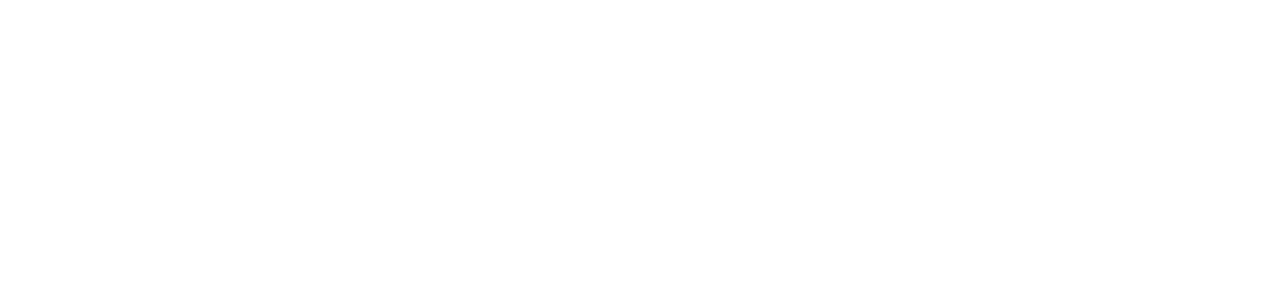
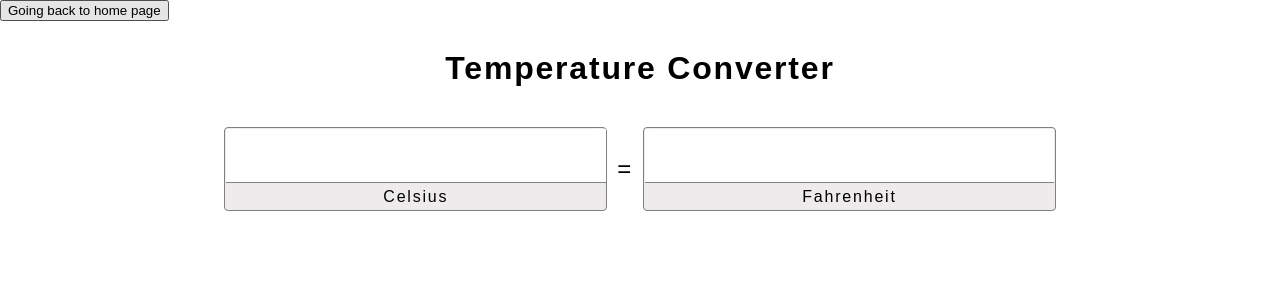
Before and after one commit to JiayingYu152/FrontendProjects, a React (Create React App) app in the folder react-practice/: page /temperature-converter in a window 1280 px wide. Before the commit this address had no page. Shown: the top 300 px of the page. Built offline with nearby package versions, Linux system fonts and the light colour scheme.

Commit message:
Update temperature converter styles for better readability and layout consistency

```diff
--- a/react-practice/src/App.js
+++ b/react-practice/src/App.js
@@ -7,6 +7,7 @@ import FlightBooker from "./practice/FlightBooker";
 import GenerateTable from "./practice/GenerateTable";
 import CssAdjustment from "./practice/CssAdjustment";
 import ProgressBar from "./practice/ProgressBar";
+import TemperatureConverter from "./practice/TemperatureConverter";
 
 function Home() {
   return (
@@ -84,7 +85,6 @@ function Home() {
           <Link to="/generate-table" className="li-title">
             Generate Table Practice{" "}
           </Link>
-        </li>
           <p className="important-paragraph">
             <a href="https://www.greatfrontend.com/questions/user-interface/generate-table">
               Link
@@ -94,20 +94,22 @@ function Home() {
               <li>如何生成一个table，并且css调整table的样式</li>
               <li>useState: 改变rows和columns数值，以及tableData的生成</li>
               <li>
-              对 Map 的映射与使用, 包括如何生成这个table 以及在table上数字的排列
+                对 Map 的映射与使用, 包括如何生成这个table
+                以及在table上数字的排列
               </li>
               <li>
-              易漏点： 对于onChange 需要加上 Number() function 开转化数字的生成
+                易漏点： 对于onChange 需要加上 Number() function
+                开转化数字的生成
               </li>
               <li>难点/算法：蛇形遍历2d array</li>
             </ul>
           </p>
+        </li>
 
         <li>
           <Link to="/css-Adjustment" className="li-title">
             CSS Adjustment
           </Link>
-        </li>
           <p className="important-paragraph">
             <a href="https://www.greatfrontend.com/questions/user-interface/holy-grail">
               Link
@@ -139,19 +141,20 @@ function Home() {
                   </li>
                   <li>
                     {" "}
-                  <code>min-height: 100vh</code> 设置元素的最小高度为视口高度的
+                    <code>min-height: 100vh</code>{" "}
+                    设置元素的最小高度为视口高度的
                     100%。如果内容不足，它的高度是视口高度；如果内容超过视口高度，元素的高度会根据内容增加。
                   </li>
                 </ul>
               </li>
             </ul>
           </p>
+        </li>
 
         <li>
           <Link to="/progress-bar" className="li-title">
             CSS Adjustment
           </Link>
-        </li>
           <p className="important-paragraph">
             <a href="https://www.greatfrontend.com/questions/user-interface/progress-bar">
               Link
@@ -226,6 +229,35 @@ function Home() {
               </li>
             </ul>
           </p>
+        </li>
+
+        <li>
+          <Link to="./temperature-converter" className="li-title">
+            Temperature Converter
+          </Link>
+          <p className="important-paragraph">
+            <a href="https://www.greatfrontend.com/questions/user-interface/temperature-converter">
+              Link
+            </a>
+            <h3>考点/内容点:</h3>
+            <ul>
+              <li>如何通过hook 改变两个input的value</li>
+              <li>
+                细节，对corner
+                case的处理。description中提到以下两点，是需要自己去跟面试官clarify的，而不是题目自带的。
+                Clarification之后就是如何implement这两个条件了
+                <ul>
+                  <li>Round to 4 decimal places where necessary.</li>
+                  <li>
+                    {" "}
+                    If a non-numerical string is entered into one input, the
+                    other input will be blank.
+                  </li>
+                </ul>
+              </li>
+            </ul>
+          </p>
+        </li>
       </ul>
     </div>
   );
@@ -242,6 +274,10 @@ function App() {
         <Route path="/generate-table" element={<GenerateTable />} />
         <Route path="/css-adjustment" element={<CssAdjustment />} />
         <Route path="/progress-bar" element={<ProgressBar />} />
+        <Route
+          path="/temperature-converter"
+          element={<TemperatureConverter />}
+        />
       </Routes>
     </Router>
   );
--- /dev/null
+++ b/react-practice/src/practice/TemperatureConverter.jsx
@@ -0,0 +1,62 @@
+import "./temperatureConverter.css";
+import { useState } from "react";
+import { useNavigate } from "react-router-dom";
+
+const TemperatureConverter = () => {
+    const navigate = useNavigate(); //for navigate back to home page, not main logic relevant
+
+  const [celsius, setCelsius] = useState("");
+  const [fahrenheit, setFahrenheit] = useState("");
+
+  const handleCelsiusChange = (e) => {
+    const value = e.target.value;
+    setCelsius(value);
+    if (!isNaN(value) && value !== "") {
+      const fahrenheitValue = (parseFloat(value) * 9) / 5 + 32;
+      setFahrenheit(fahrenheitValue.toFixed(4));
+    } else {
+      setFahrenheit("");
+    }
+  };
+
+  const handleFahrenheitChange = (e) => {
+    const value = e.target.value;
+    setFahrenheit(value);
+    if (!isNaN(value) && value !== "") {
+      const celsiusValue = ((parseFloat(value) - 32) * 5) / 9;
+      setCelsius(celsiusValue.toFixed(4));
+    } else {
+      setCelsius("");
+    }
+  };
+
+  return (
+    <div className="temperature-converter-page-container">
+         <button
+        style={{ position: "absolute", top: 0, left: 0 }}
+        onClick={() => navigate("/")}
+      >
+        Going back to home page
+      </button>
+
+      <h1>Temperature Converter</h1>
+      <form>
+        <label>
+          <input type="text" value={celsius} onChange={handleCelsiusChange} />
+          Celsius
+        </label>
+        <p>=</p>
+        <label>
+          <input
+            type="text"
+            value={fahrenheit}
+            onChange={handleFahrenheitChange}
+          />
+          Fahrenheit
+        </label>
+      </form>
+    </div>
+  );
+};
+
+export default TemperatureConverter;
--- /dev/null
+++ b/react-practice/src/practice/temperatureConverter.css
@@ -0,0 +1,46 @@
+.temperature-converter-page-container {
+  display: flex;
+  flex-direction: column;
+  justify-content: flex-start;
+  align-items: center;
+  position: relative;
+  width: 100vw;
+  min-height: 100vh;
+}
+
+.temperature-converter-page-container form {
+  display: flex;
+  justify-content: center;
+  align-items: center;
+  margin: 20px;
+}
+
+.temperature-converter-page-container h1 {
+  margin: 50px 20px 20px 20px;
+}
+
+.temperature-converter-page-container label {
+  border: 1px solid grey;
+  background-color: rgb(237, 235, 235);
+  border-radius: 4px;
+  text-align: center;
+  padding: 1px;
+  height: 80px;
+}
+
+.temperature-converter-page-container input {
+  width: 99%;
+  height: 50px;
+  margin-bottom: 5px;
+  padding-top: 2px;
+  border: none;
+  border-bottom: 1px solid grey;
+  text-align: center;
+  font-size: 1.5rem;
+  overflow: hidden;
+}
+
+.temperature-converter-page-container p {
+  margin: 10px;
+  font-size: 1.5rem;
+}
```
Lines whose indentation alone changed are shown as unchanged.
